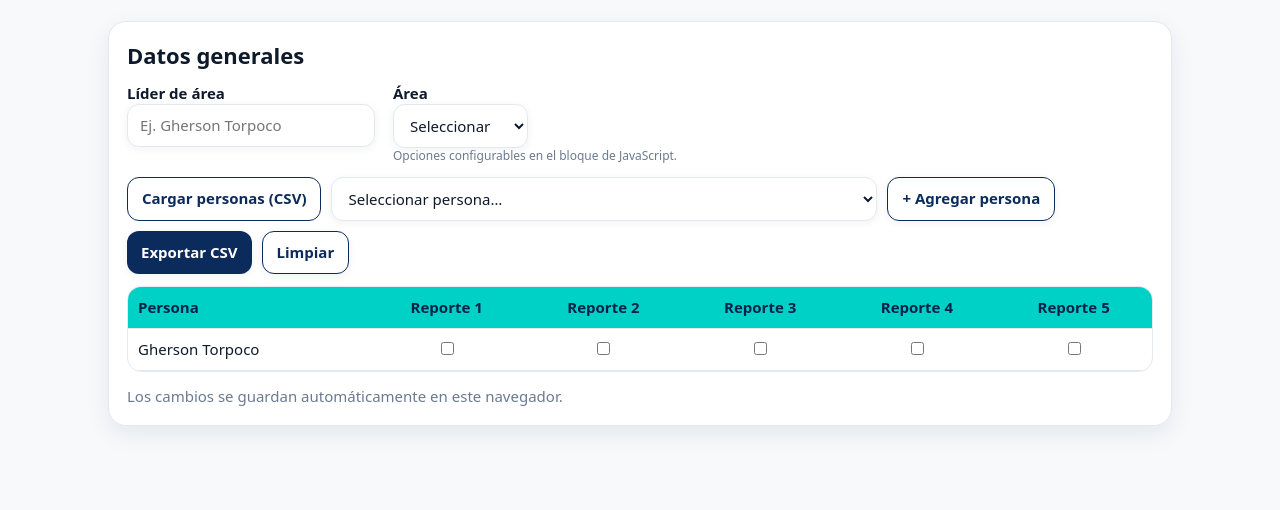
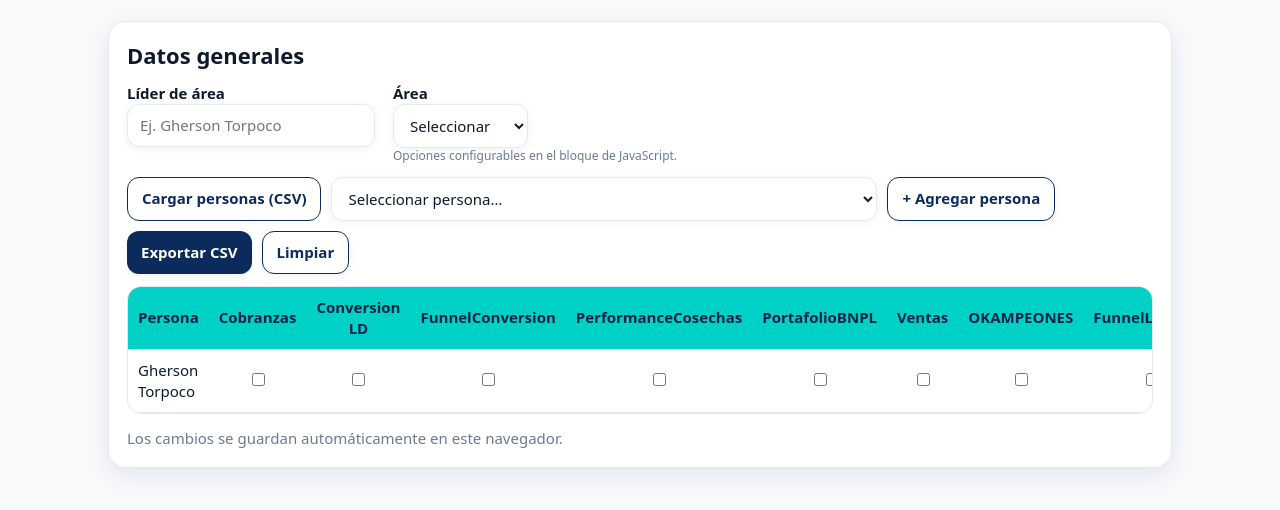
Before and after one commit to AnalyOka/AccesoReportes, a plain HTML site: page index.html in a window 1280 px wide. Shown: the part 56-566 px from the top of the page. Drawn offline with Linux system fonts and the light colour scheme.

Commit message:
Reportes

```diff
--- a/index.html
+++ b/index.html
@@ -136,7 +136,7 @@
     /************* CONFIGURACIÓN *************/
     const CONFIG = {
       areas: ["Comercial","Operaciones","Riesgos","Tecnología","Finanzas","Cobranza"],
-      reportes: ["Reporte 1","Reporte 2","Reporte 3","Reporte 4","Reporte 5"], // agrega/renombra sin tocar el resto
+      reportes: ["Cobranzas","Conversion LD","FunnelConversion","PerformanceCosechas","PortafolioBNPL","Ventas","OKAMPEONES","FunnelLD_Cajas","Sistema financiero"], // agrega/renombra sin tocar el resto
       personasBase: ["Gherson Torpoco"],  // personas iniciales (además de las que cargues por CSV)
       personasCatalogo: ["Abner Ballardo   -  abner@oka.com.pe",
 "Adelaida Lizarraga   -  adelaidalizarraga@oka.com.pe",
```
